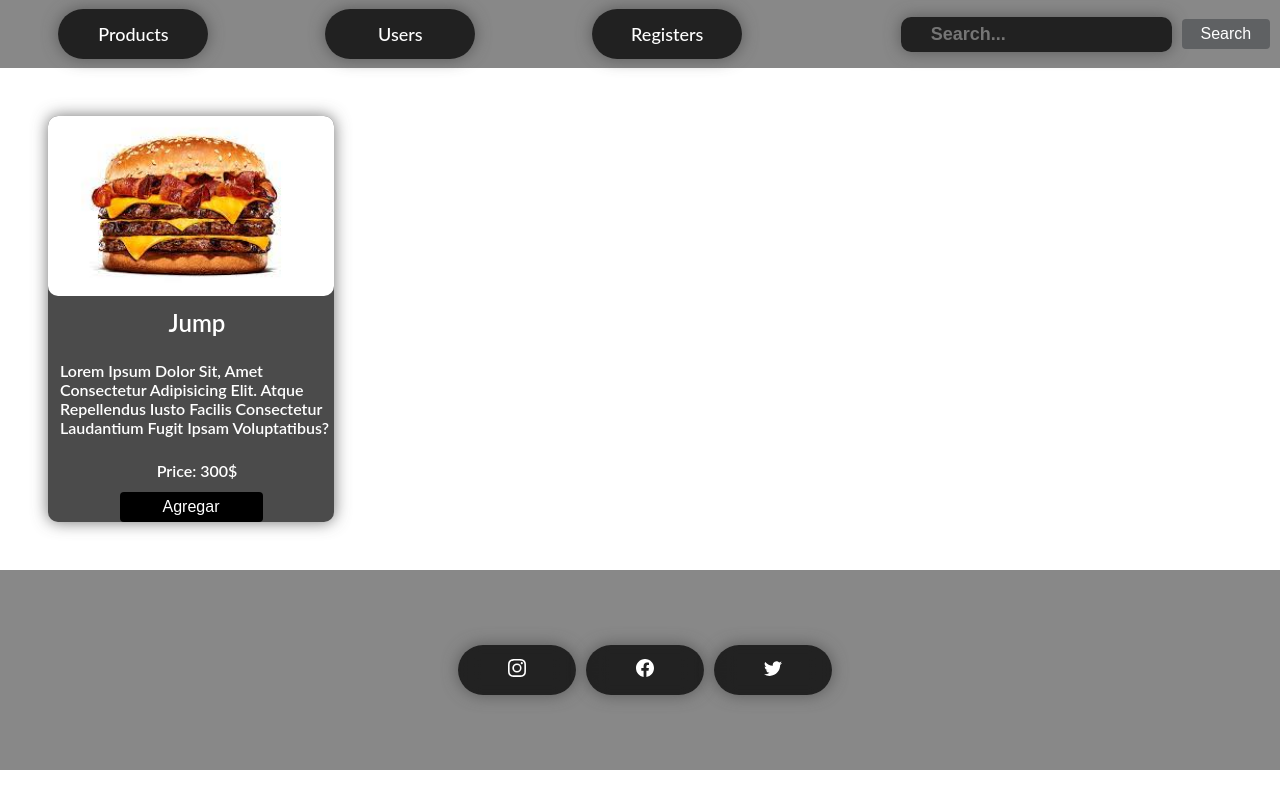
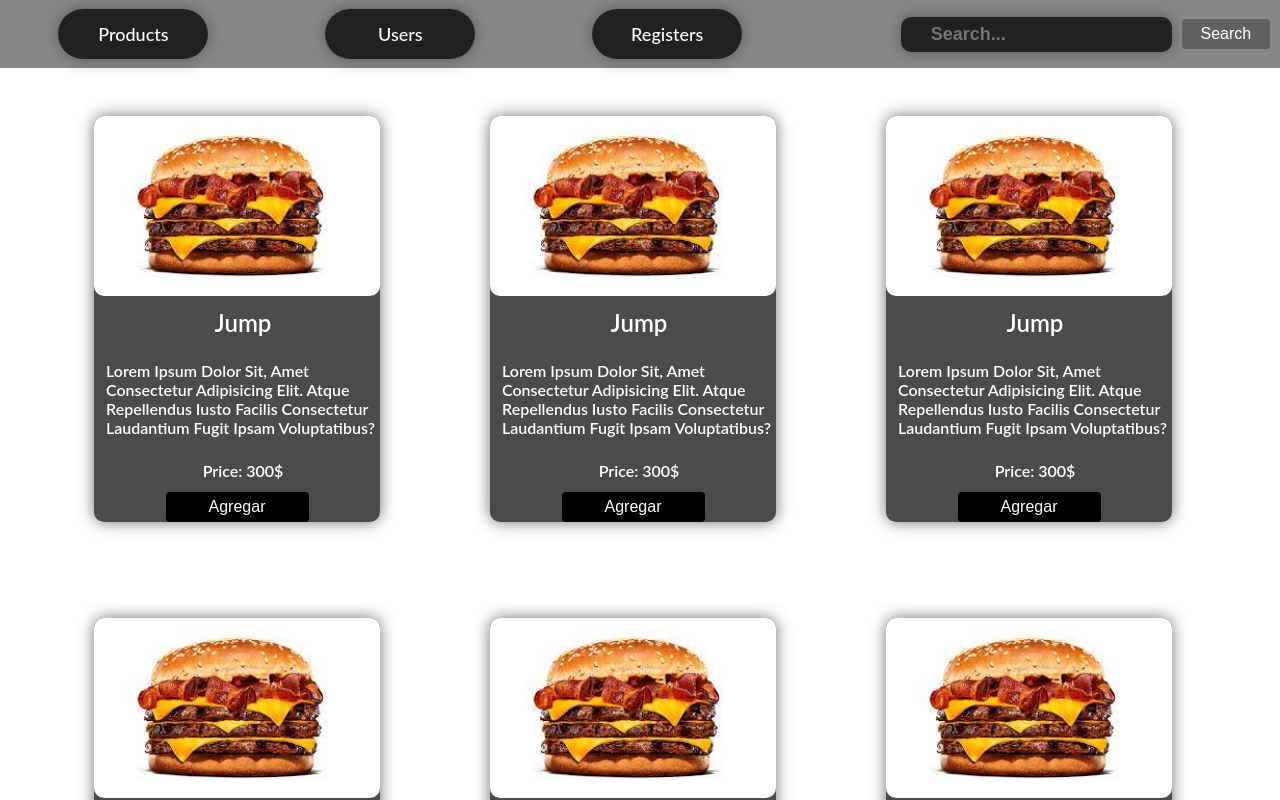
Before and after one commit to Matuzay32/docker-compose-mongoose-node-front, a React (Create React App) app: page / in a window 1280 px wide. Shown: the top 800 px of the page. Built offline with nearby package versions, Linux system fonts and the light colour scheme.

Commit message:
cards  busqueda git push

```diff
--- a/src/components/App.jsx
+++ b/src/components/App.jsx
@@ -12,6 +12,11 @@ export default function App() {
     <>
       <Container linksHeader={linksHeader} linksFooter={linksFooter}>
         <Cards></Cards>
+        <Cards></Cards>
+        <Cards></Cards>
+        <Cards></Cards>
+        <Cards></Cards>
+        <Cards></Cards>
       </Container>
     </>
   );
--- a/src/components/Container.jsx
+++ b/src/components/Container.jsx
@@ -6,7 +6,8 @@ export default function Container({ children, linksHeader, linksFooter }) {
   return (
     <Fragment>
       <Header links={linksHeader}></Header>
-      {children}
+      <section className="cardSection">{children}</section>
+
       <Footer links={linksFooter}></Footer>
     </Fragment>
   );
--- a/src/components/Footer.jsx
+++ b/src/components/Footer.jsx
@@ -34,12 +34,6 @@ export default function Footer({ links }) {
           }
         })}
       </ul>
-      <div>
-        <p>
-          Terms of Service Privacy Policy Cookie Policy Accessibility Ads info
-          More © 2022 photo web, Inc.
-        </p>
-      </div>
     </footer>
   );
 }
--- a/src/styles/App.css
+++ b/src/styles/App.css
@@ -160,6 +160,13 @@ header > ul > li :hover {
 }
 
 /* Cards STYLES */
+.cardSection {
+  width: 100%;
+  display: flex;
+  flex-wrap: wrap;
+  justify-content: center;
+  align-items: center;
+}
 .contenedorCard {
   width: 300px;
   padding: 3rem;
@@ -283,15 +290,3 @@ footer > ul > li > a {
   font-size: large;
   font-weight: 500;
 }
-footer > div {
-  align-self: flex-end;
-  z-index: -10;
-  width: 30%;
-  padding: 35px;
-  position: absolute;
-  display: flex;
-  justify-content: center;
-  color: #fff;
-  font-weight: 500;
-  transform: translateY(10px);
-}
```
